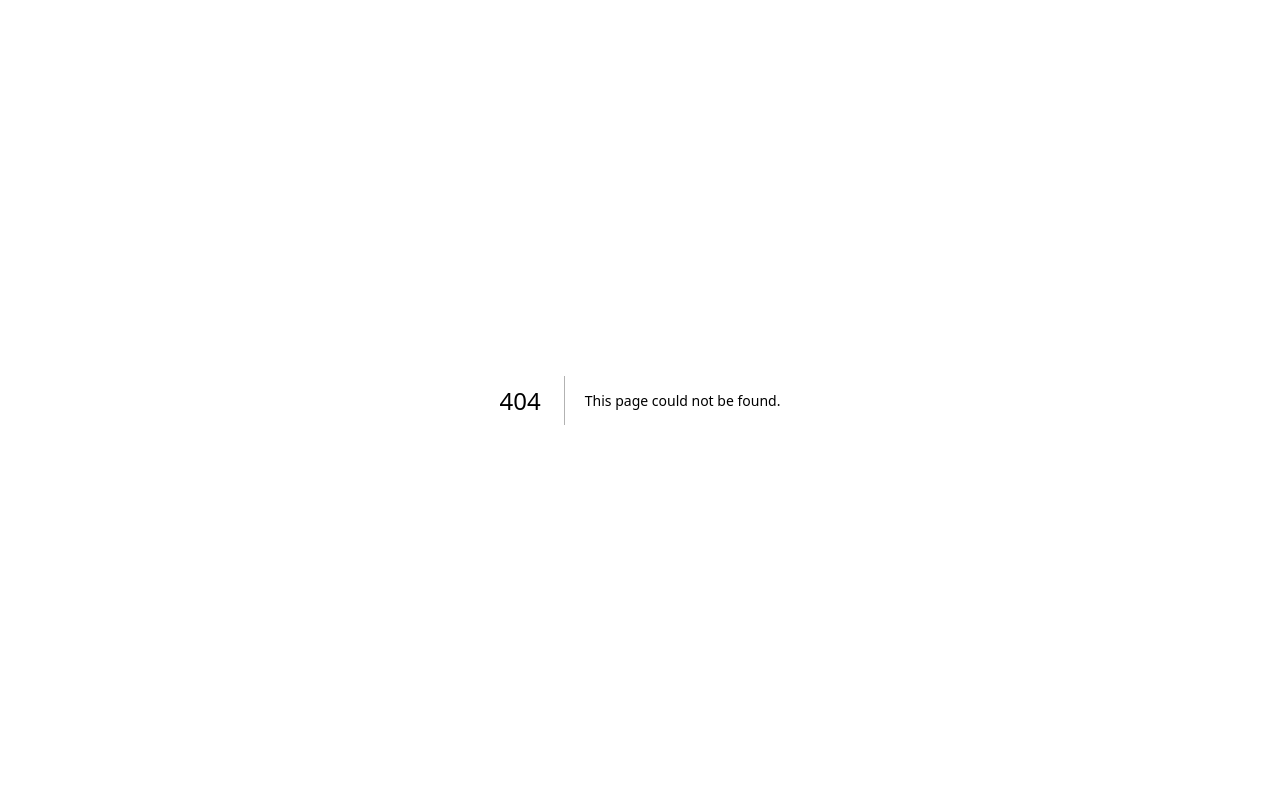
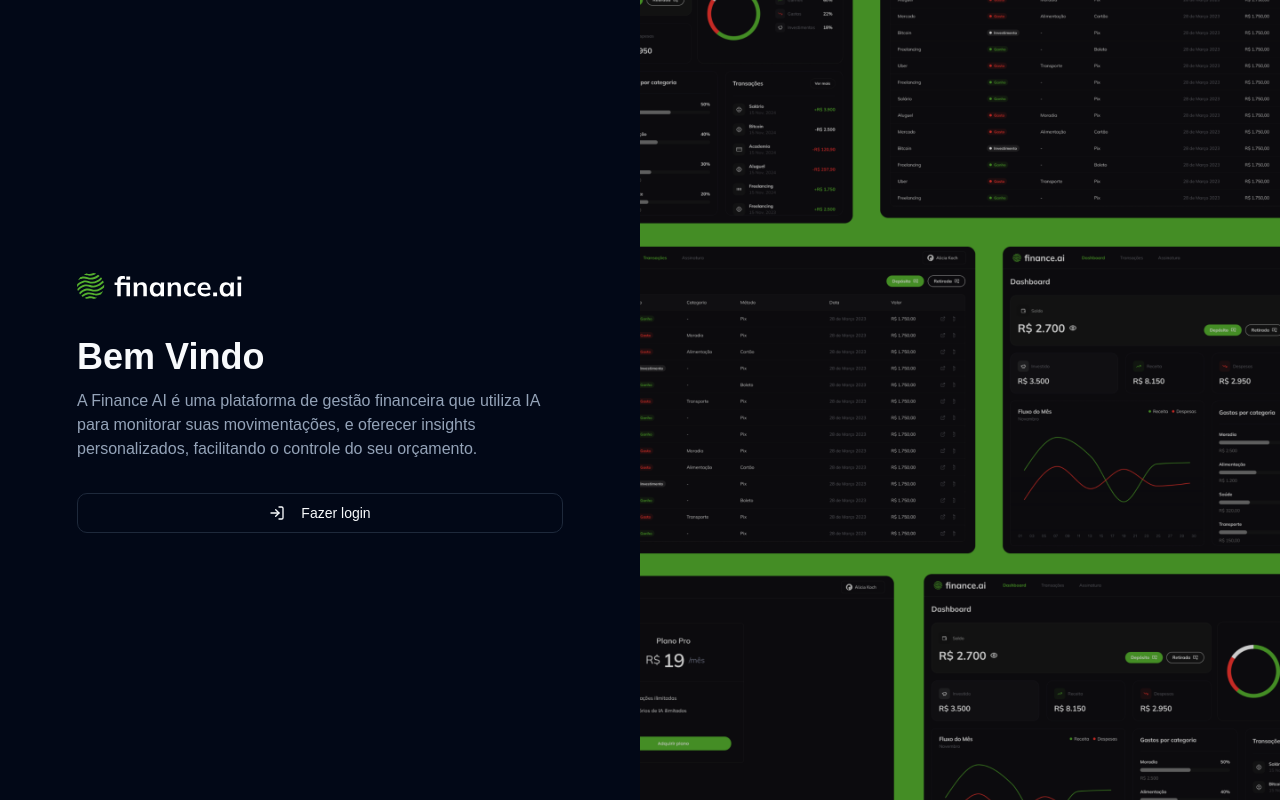
Before and after one commit to jairo-de-lima/finance-ai, a Next.js app: page /login in a window 1280 px wide. Before the commit this address had no page. Built offline with nearby package versions, Linux system fonts and the light colour scheme.

Commit message:
feat: add login page

```diff
--- a/app/globals.css
+++ b/app/globals.css
@@ -73,7 +73,10 @@
   * {
     @apply border-border;
   }
+  html {
+    @apply h-full;
+  }
   body {
-    @apply bg-background text-foreground;
+    @apply h-full bg-background text-foreground;
   }
 }
--- /dev/null
+++ b/app/login/page.tsx
@@ -0,0 +1,42 @@
+import Image from "next/image";
+import { Button } from "../_components/ui/button";
+import { LogInIcon } from "lucide-react";
+
+const LoginPage = () => {
+  return (
+    <div className="grid h-full grid-cols-2">
+      {/*esquerda */}
+      <div className="mx-auto flex h-full max-w-[550px] flex-col justify-center p-8">
+        <Image
+          src="/logo.svg"
+          width={173}
+          height={39}
+          alt="finance AI"
+          className="mb-8"
+        />
+        <h1 className="mb-3 text-4xl font-bold">Bem Vindo</h1>
+        <p className="mb-8 text-muted-foreground">
+          A Finance AI é uma plataforma de gestão financeira que utiliza IA para
+          monitorar suas movimentações, e oferecer insights personalizados,
+          facilitando o controle do seu orçamento.
+        </p>
+        <Button variant="outline">
+          <LogInIcon className="mr-2" />
+          Fazer login
+        </Button>
+      </div>
+
+      {/*direita */}
+      <div className="relative h-full w-full">
+        <Image
+          src="/login.png"
+          alt="faça login"
+          fill
+          className="object-cover"
+        />
+      </div>
+    </div>
+  );
+};
+
+export default LoginPage;
--- a/app/subscription/page.tsx
+++ b/app/subscription/page.tsx
@@ -1,5 +1,5 @@
-const Subscription = () => {
-    return ( <h1>subscription page</h1> );
-}
+const SubscriptionPage = () => {
+  return <h1>subscription page</h1>;
+};
 
-export default Subscription;
+export default SubscriptionPage;
--- a/app/transactions/page.tsx
+++ b/app/transactions/page.tsx
@@ -1,5 +1,5 @@
-const Transactions = () => {
-    return ( <h1>transactions page</h1> );
-}
+const TransactionsPage = () => {
+  return <h1>transactions page</h1>;
+};
 
-export default Transactions;
+export default TransactionsPage;
```
Also changed, not shown: public/login.png (added), public/logo.svg (added).
